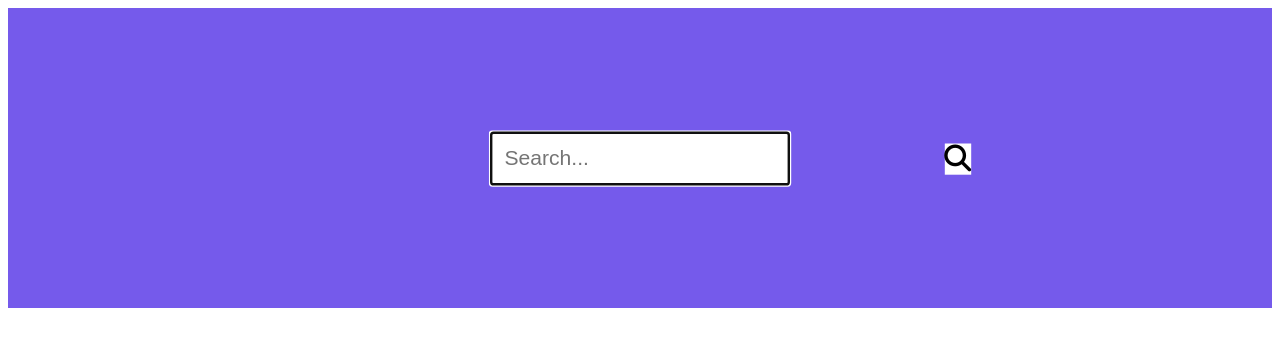
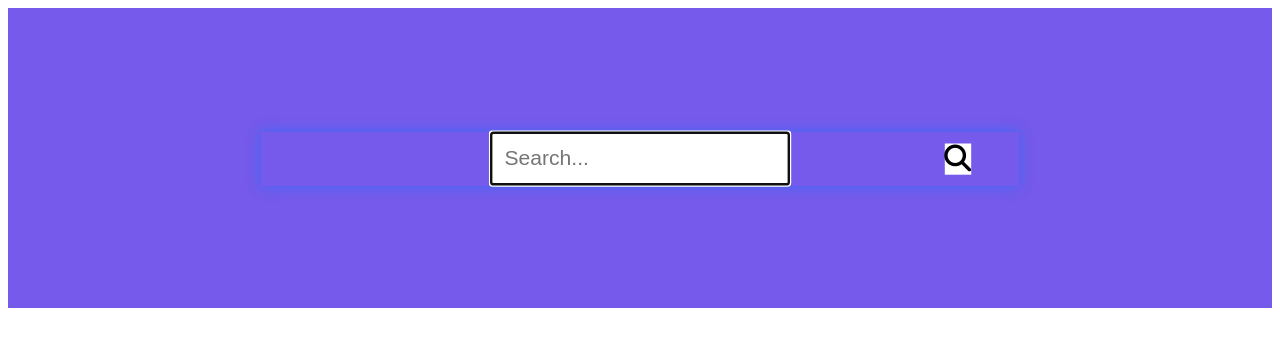
Before and after one commit to acciojob/Interactive-Search-abhilashvc777, a website: page main.html in a window 1280 px wide. Both pictures are taken after a click on the button 904 px from the left and 158 px from the top of the page. Drawn offline with Linux system fonts and the light colour scheme.

Commit message:
created a submission

```diff
--- a/script.js
+++ b/script.js
@@ -3,6 +3,7 @@ const btn = document.querySelector(".btn")
 const div = document.querySelector(".search")
 const input = document.querySelector(".input")
 btn.addEventListener("click", ()=>{
+	div.classList.add("active");
 	div.style.transform="scale(1.2)"
 	input.focus()
 })
--- a/styles.css
+++ b/styles.css
@@ -11,6 +11,10 @@ section{
 .search{
 	width:50%;
 	position:relative;
+}
+.search.active {
+    box-shadow: 0 0 10px rgba(0, 123, 255, 0.5);
+    border-color: #007bff;
 }
 .input{
 	padding:10px;
```
